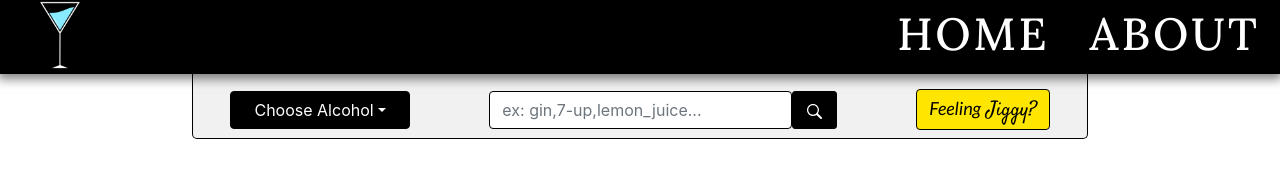
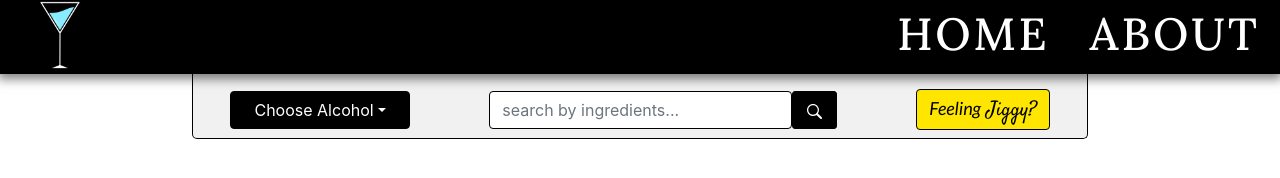
Before and after one commit to ParliamentOfOwls4/client, a React (Create React App) app: page / in a window 1280 px wide. Shown: the part 606-784 px from the top of the page. Built offline with nearby package versions, Linux system fonts and the light colour scheme; a web font is replaced by a local one.

Commit message:
commented out suggestion placeholder, trigger SearchByInResult from url

```diff
--- a/src/Components/Pages/Home.js
+++ b/src/Components/Pages/Home.js
@@ -108,7 +108,8 @@ const Home = () => {
             value={searchIng}
             onChange={handleChange}
             onSubmit={searchByIng}
-            placeholder='ex: gin,7-up,lemon_juice...'
+            placeholder='search by ingredients...'
+          // placeholder='ex: gin,7-up,lemon_juice...'
           />
           <button type='submit' className='btn-black' onClick={searchByIng}>
             <GoSearch />
--- a/src/Components/Pages/SearchByIngResult.js
+++ b/src/Components/Pages/SearchByIngResult.js
@@ -5,9 +5,9 @@ import { getSearchResult } from '../Config';
 
 const SearchByIngResult = (props) => {
   const [searchResult, setSearchResult] = useState(null)
-  let searchInput
+  let searchInput = props.location.state.searchTerm
 
-  props.location.state ? searchInput = props.location.state.searchTerm : searchInput = window.location.pathname.substr(8)
+  // props.location.state ? searchInput = props.location.state.searchTerm : searchInput = window.location.pathname.substr(8)
 
   for (let i = 0; i < searchInput.length; i++) {
     if (searchInput[i] === ' ') {
```
